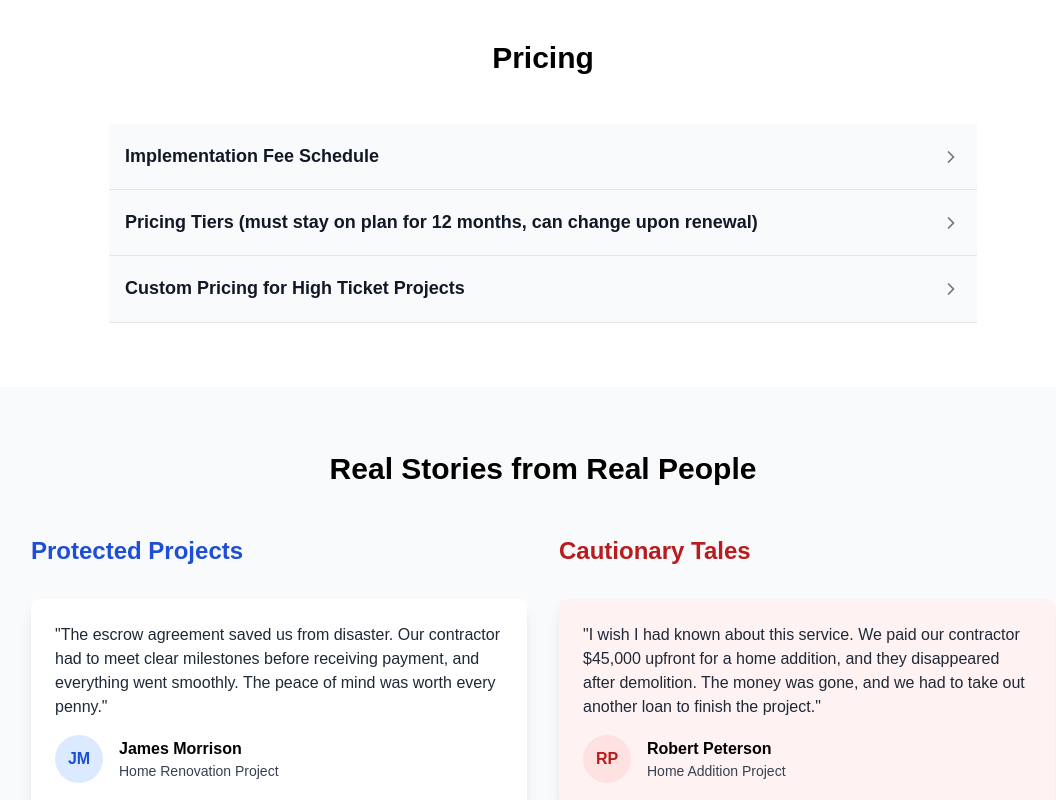
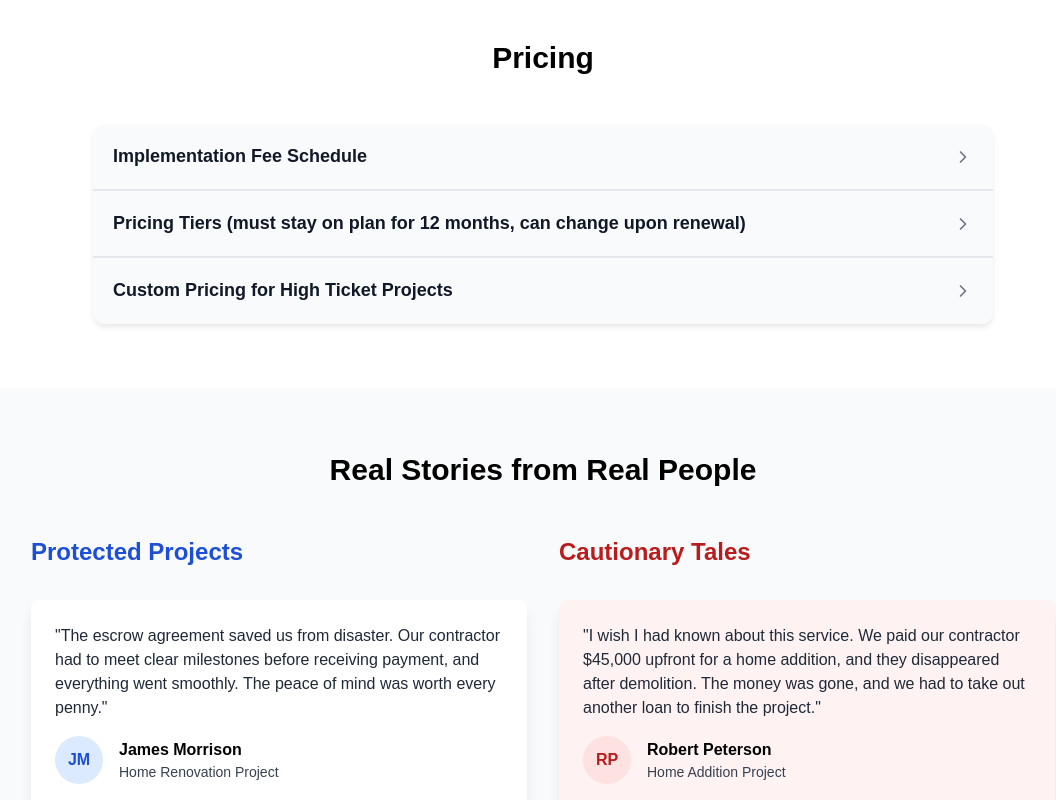
Before and after one commit to john-e-v/escrow-landing, a Next.js app: page / in a window 1280 px wide. Shown: the part 1340-2140 px from the top of the page, without its empty margins (97-1153 px from the left). Built offline with nearby package versions, Linux system fonts and the light colour scheme.

Commit message:
Update page.tsx
stylingfix

```diff
--- a/app/page.tsx
+++ b/app/page.tsx
@@ -37,106 +37,59 @@ const PricingAccordion: React.FC = () => {
       title: 'Implementation Fee Schedule',
       content: (
         <ul style={{
-          marginTop: '0.5rem',
-          paddingLeft: '1.5rem',
+          margin: '15px 0',
+          paddingLeft: '20px',
           listStyleType: 'disc',
-          color: '#374151' // Proper dark gray text
+          color: '#374151',
+          fontSize: '1rem'
         }}>
-          <li style={{ marginBottom: '0.5rem' }}>No integration, Manual Use: $500</li>
-          <li style={{ marginBottom: '0.5rem' }}>Create Escrow/Change Order API: $3,000</li>
-          <li style={{ marginBottom: '0.5rem' }}>Full API access + webhooks: $8,500</li>
+          <li style={{ marginBottom: '8px' }}>No integration, Manual Use: $500</li>
+          <li style={{ marginBottom: '8px' }}>Create Escrow/Change Order API: $3,000</li>
+          <li style={{ marginBottom: '8px' }}>Full API access + webhooks: $8,500</li>
         </ul>
       ),
     },
     {
       title: 'Pricing Tiers (must stay on plan for 12 months, can change upon renewal)',
       content: (
+        <div>
+          <div style={{
+            background: '#dbeafe',
+            border: '1px solid #3b82f6',
+            borderRadius: '6px',
+            padding: '12px',
+            margin: '15px 0',
+            fontSize: '0.875rem',
+            color: '#1e40af'
+          }}>
+            📱 On mobile: Scroll right to see all pricing columns →
+          </div>
           <div style={{
             overflowX: 'auto',
-          marginTop: '0.5rem',
-          WebkitOverflowScrolling: 'touch' // Smooth scrolling on mobile
+            WebkitOverflowScrolling: 'touch',
+            border: '1px solid #d1d5db',
+            borderRadius: '6px'
           }}>
             <table style={{
               width: '100%',
               borderCollapse: 'collapse',
-            fontSize: '0.875rem',
-            minWidth: '800px', // Forces horizontal scroll on mobile
-            color: '#374151' // Dark gray text
+              minWidth: '800px',
+              fontSize: '0.9rem',
+              background: 'white'
             }}>
               <thead>
                 <tr>
-                <th style={{
+                  {['Plan', 'Monthly Fee', 'Transaction %', '$120,000', '$150,000', '$500,000', '$2,000,000', '$3,000,000', '$4,000,000'].map((header, i) => (
+                    <th key={i} style={{
                       border: '1px solid #d1d5db',
-                  padding: '0.75rem 0.5rem',
+                      padding: '12px 8px',
                       backgroundColor: '#f3f4f6',
                       fontWeight: 600,
                       textAlign: 'left',
-                  color: '#111827' // Very dark text for headers
-                }}>Plan</th>
-                <th style={{
-                  border: '1px solid #d1d5db',
-                  padding: '0.75rem 0.5rem',
-                  backgroundColor: '#f3f4f6',
-                  fontWeight: 600,
-                  textAlign: 'left',
-                  color: '#111827'
-                }}>Monthly Fee</th>
-                <th style={{
-                  border: '1px solid #d1d5db',
-                  padding: '0.75rem 0.5rem',
-                  backgroundColor: '#f3f4f6',
-                  fontWeight: 600,
-                  textAlign: 'left',
-                  color: '#111827'
-                }}>Transaction %</th>
-                <th style={{
-                  border: '1px solid #d1d5db',
-                  padding: '0.75rem 0.5rem',
-                  backgroundColor: '#f3f4f6',
-                  fontWeight: 600,
-                  textAlign: 'left',
-                  color: '#111827'
-                }}>$120,000</th>
-                <th style={{
-                  border: '1px solid #d1d5db',
-                  padding: '0.75rem 0.5rem',
-                  backgroundColor: '#f3f4f6',
-                  fontWeight: 600,
-                  textAlign: 'left',
-                  color: '#111827'
-                }}>$150,000</th>
-                <th style={{
-                  border: '1px solid #d1d5db',
-                  padding: '0.75rem 0.5rem',
-                  backgroundColor: '#f3f4f6',
-                  fontWeight: 600,
-                  textAlign: 'left',
-                  color: '#111827'
-                }}>$500,000</th>
-                <th style={{
-                  border: '1px solid #d1d5db',
-                  padding: '0.75rem 0.5rem',
-                  backgroundColor: '#f3f4f6',
-                  fontWeight: 600,
-                  textAlign: 'left',
-                  color: '#111827'
-                }}>$2,000,000</th>
-                <th style={{
-                  border: '1px solid #d1d5db',
-                  padding: '0.75rem 0.5rem',
-                  backgroundColor: '#f3f4f6',
-                  fontWeight: 600,
-                  textAlign: 'left',
-                  color: '#111827'
-                }}>$3,000,000</th>
-                <th style={{
-                  border: '1px solid #d1d5db',
-                  padding: '0.75rem 0.5rem',
-                  backgroundColor: '#f3f4f6',
-                  fontWeight: 600,
-                  textAlign: 'left',
-                  color: '#111827'
-                }}>$4,000,000</th>
+                      color: '#111827',
+                      fontSize: '0.875rem'
+                    }}>{header}</th>
+                  ))}
                 </tr>
               </thead>
               <tbody>
@@ -148,12 +101,15 @@ const PricingAccordion: React.FC = () => {
                   ['Enterprise - MidVol', '$7,499', '1.14%', '$1,367', '$1,709', '$5,699', '$22,799', '$34,199', '$45,599'],
                   ['Enterprise - HighVol', '$10,999', '0.98%', '$1,167', '$1,469', '$4,899', '$19,599', '$29,399', '$39,199']
                 ].map((row, rowIndex) => (
-                <tr key={rowIndex} style={{ backgroundColor: rowIndex % 2 === 0 ? '#ffffff' : '#f9fafb' }}>
+                  <tr key={rowIndex} style={{
+                    backgroundColor: rowIndex % 2 === 0 ? '#ffffff' : '#f8fafc'
+                  }}>
                     {row.map((cell, cellIndex) => (
                       <td key={cellIndex} style={{
                         border: '1px solid #d1d5db',
-                      padding: '0.75rem 0.5rem',
-                      color: '#374151' // Dark gray text for data cells
+                        padding: '12px 8px',
+                        color: '#374151',
+                        fontSize: '0.875rem'
                       }}>{cell}</td>
                     ))}
                   </tr>
@@ -161,28 +117,26 @@ const PricingAccordion: React.FC = () => {
               </tbody>
             </table>
           </div>
+        </div>
       ),
     },
     {
       title: 'Custom Pricing for High Ticket Projects',
       content: (
-        <div style={{
-          overflowX: 'auto',
-          marginTop: '0.5rem',
-          WebkitOverflowScrolling: 'touch'
-        }}>
+        <div style={{ marginTop: '15px' }}>
           <table style={{
             width: '100%',
             borderCollapse: 'collapse',
-            fontSize: '0.875rem',
-            minWidth: '400px', // Smaller minimum for this table
-            color: '#374151'
+            fontSize: '0.9rem',
+            border: '1px solid #d1d5db',
+            borderRadius: '6px',
+            overflow: 'hidden'
           }}>
             <thead>
               <tr>
                 <th style={{
                   border: '1px solid #d1d5db',
-                  padding: '0.75rem',
+                  padding: '12px',
                   backgroundColor: '#f3f4f6',
                   fontWeight: 600,
                   textAlign: 'left',
@@ -190,7 +144,7 @@ const PricingAccordion: React.FC = () => {
                 }}>Project Amount</th>
                 <th style={{
                   border: '1px solid #d1d5db',
-                  padding: '0.75rem',
+                  padding: '12px',
                   backgroundColor: '#f3f4f6',
                   fontWeight: 600,
                   textAlign: 'left',
@@ -212,15 +166,17 @@ const PricingAccordion: React.FC = () => {
                 ['15,001k - 20,000k', '0.29%'],
                 ['above 20,000k', '0.28%']
               ].map(([amount, fee], index) => (
-                <tr key={index} style={{ backgroundColor: index % 2 === 0 ? '#ffffff' : '#f9fafb' }}>
+                <tr key={index} style={{
+                  backgroundColor: index % 2 === 0 ? '#ffffff' : '#f8fafc'
+                }}>
                   <td style={{
                     border: '1px solid #d1d5db',
-                    padding: '0.75rem',
+                    padding: '12px',
                     color: '#374151'
                   }}>{amount}</td>
                   <td style={{
                     border: '1px solid #d1d5db',
-                    padding: '0.75rem',
+                    padding: '12px',
                     color: '#374151'
                   }}>{fee}</td>
                 </tr>
@@ -236,37 +192,36 @@ const PricingAccordion: React.FC = () => {
     <div style={{
       maxWidth: '900px',
       margin: '0 auto',
-      padding: '0 1rem' // Add padding for mobile
+      background: 'white',
+      borderRadius: '12px',
+      boxShadow: '0 4px 6px -1px rgba(0, 0, 0, 0.1)',
+      overflow: 'hidden'
     }}>
       {pricingData.map((item, index) => (
-        <div
-          key={index}
-          style={{
-            borderBottom: '1px solid #e5e7eb',
-            marginBottom: '0'
-          }}
-        >
+        <div key={index} style={{
+          borderBottom: index < pricingData.length - 1 ? '2px solid #e5e7eb' : 'none'
+        }}>
           <button
             onClick={() => handleAccordionClick(index)}
             style={{
               width: '100%',
+              padding: '20px',
+              backgroundColor: activeIndex === index ? '#e5e7eb' : '#f9fafb',
+              border: 'none',
               textAlign: 'left',
-              padding: '1.25rem 1rem',
+              fontSize: '1.125rem',
               fontWeight: 600,
-              fontSize: '1.125rem',
-              backgroundColor: activeIndex === index ? '#e5e7eb' : '#f9fafb',
+              color: '#111827',
               cursor: 'pointer',
               display: 'flex',
               justifyContent: 'space-between',
               alignItems: 'center',
-              border: 'none',
               transition: 'background-color 0.2s ease',
-              color: '#111827', // Very dark text for button
               lineHeight: '1.4'
             }}
             onMouseEnter={(e) => {
               if (activeIndex !== index) {
-                e.currentTarget.style.backgroundColor = '#e5e7eb';
+                e.currentTarget.style.backgroundColor = '#f3f4f6';
               }
             }}
             onMouseLeave={(e) => {
@@ -275,7 +230,7 @@ const PricingAccordion: React.FC = () => {
               }
             }}
           >
-            <span style={{ paddingRight: '1rem' }}>{item.title}</span>
+            <span style={{ paddingRight: '15px' }}>{item.title}</span>
             <ChevronRight
               style={{
                 transform: activeIndex === index ? 'rotate(90deg)' : 'rotate(0deg)',
@@ -290,8 +245,8 @@ const PricingAccordion: React.FC = () => {
             style={{
               maxHeight: activeIndex === index ? '2000px' : '0',
               overflow: 'hidden',
-              transition: 'max-height 0.4s ease, padding 0.4s ease',
-              padding: activeIndex === index ? '1.5rem 1rem' : '0 1rem',
+              transition: 'max-height 0.3s ease, padding 0.3s ease',
+              padding: activeIndex === index ? '25px' : '0 25px',
               backgroundColor: '#ffffff'
             }}
           >
@@ -438,7 +393,7 @@ export default function Home() {
         </div>
       </section>
 
-      {/* Pricing Section - Fixed styling */}
+      {/* Pricing Section - FIXED VERSION */}
       <section className="py-16 bg-white">
         <div className="container mx-auto px-6">
           <h2 className="text-3xl font-bold text-center mb-12 text-black">Pricing</h2>
```
Lines whose indentation alone changed are shown as unchanged.
